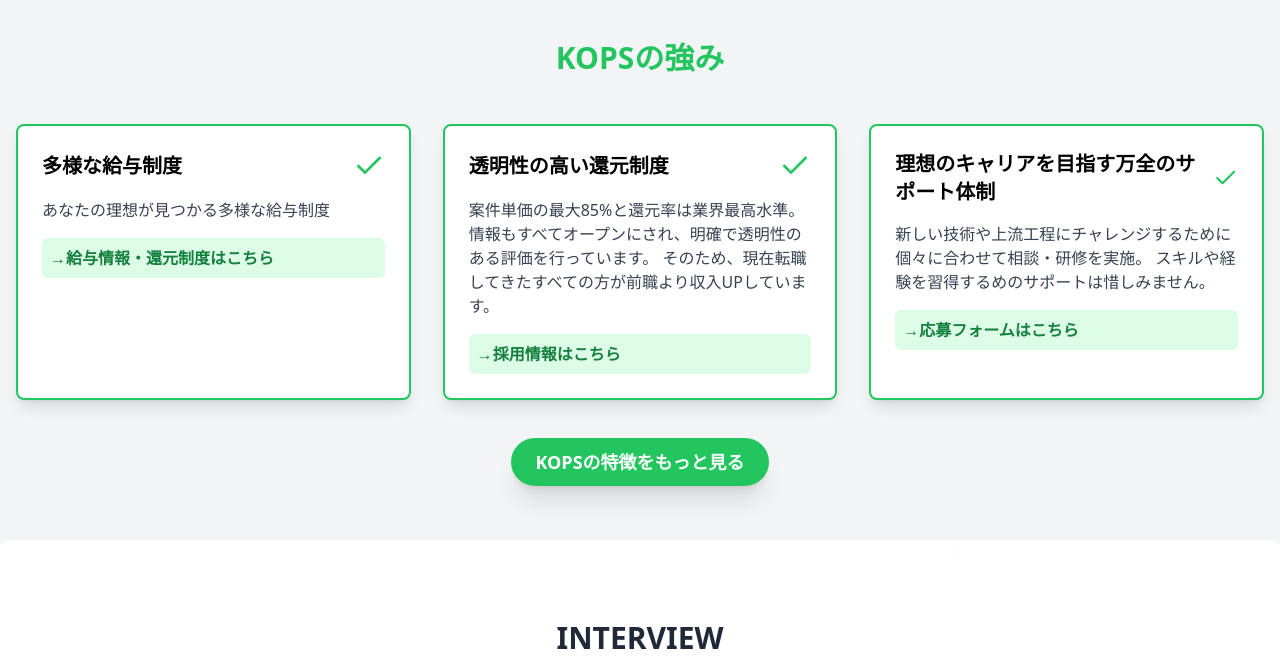
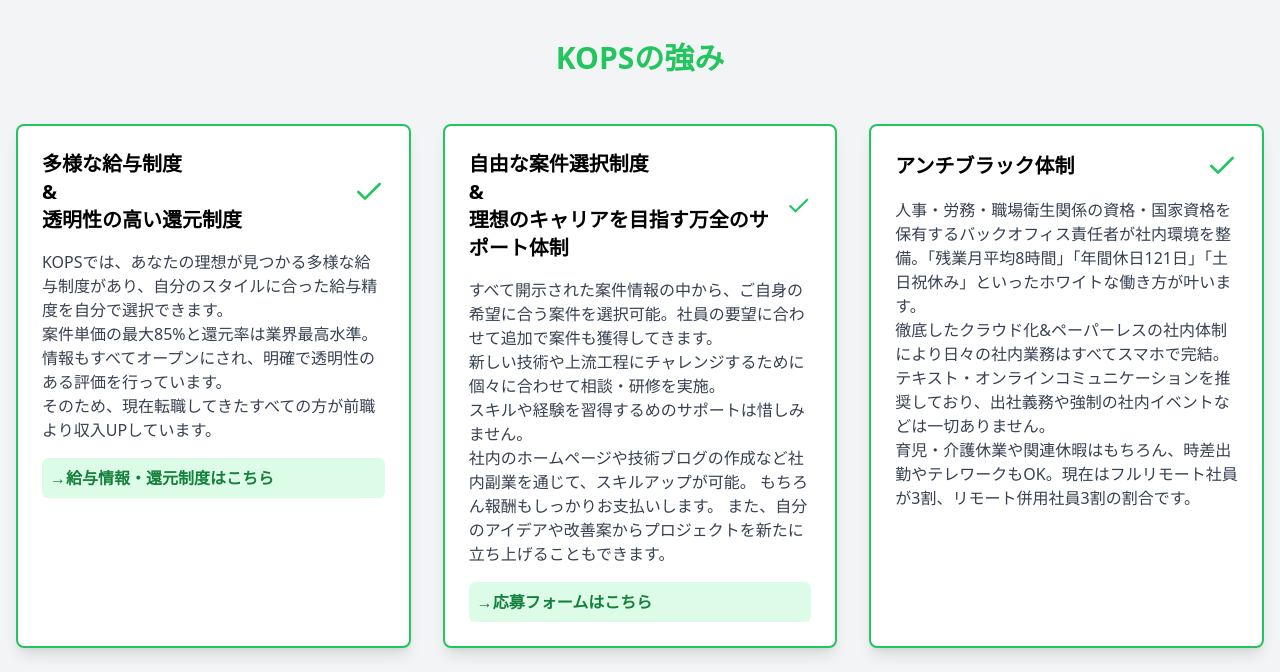
Before and after one commit to h-magome/kops-nuxt-project, a Nuxt app: page / in a window 1280 px wide. Shown: the part 1720-2392 px from the top of the page. Built offline with nearby package versions, Linux system fonts and the light colour scheme.

Commit message:
KOPSの強みをまとめた

```diff
--- a/pages/index.vue
+++ b/pages/index.vue
@@ -112,28 +112,68 @@
       <div class="container mx-auto">
         <h2 class="text-3xl font-bold mb-12 text-center text-green-500">KOPSの強み</h2>
         <div class="grid md:grid-cols-3 gap-8 mb-12">
-          <div v-for="(feature, index) in features" :key="index" class="bg-white p-6 rounded-lg shadow-lg border-2 border-green-500 transform hover:scale-105 transition-transform duration-300">
+          <div class="bg-white p-6 rounded-lg shadow-lg border-2 border-green-500 transform hover:scale-105 transition-transform duration-300">
             <div class="flex items-center justify-between mb-4">
-              <h3 class="text-xl font-semibold">{{ feature.title }}</h3>
+              <h3 class="text-xl font-semibold">多様な給与制度<br>&<br>透明性の高い還元制度</h3>
               <Check class="text-green-500 w-8 h-8" />
             </div>
-            <p class="text-gray-700">{{ feature.description }}</p>
+            <p class="text-gray-700">
+              KOPSでは、あなたの理想が見つかる多様な給与制度があり、自分のスタイルに合った給与精度を自分で選択できます。
+            </p>
+            <p class="text-gray-700">
+              案件単価の最大85%と還元率は業界最高水準。 情報もすべてオープンにされ、明確で透明性のある評価を行っています。
+            </p>
+            <p class="text-gray-700">
+              そのため、現在転職してきたすべての方が前職より収入UPしています。
+            </p>
             <div class="mt-4 bg-green-100 p-2 rounded-md">
               <span class="font-semibold text-green-700">
-                <template v-if="feature.title === '多様な給与制度'">
-                  <a href="#" class="text-green-700 hover:text-green-800">→給与情報・還元制度はこちら</a>
-                </template>
-                <template v-else-if="feature.title === '透明性の高い還元制度'">
-                  <a href="https://jp.indeed.com/cmp/株式会社kops-2/jobs" class="text-green-700 hover:text-green-800">→採用情報はこちら</a>
-                </template>
-                <template v-else-if="feature.title === '理想のキャリアを目指す万全のサポート体制'">
-                  <a href="https://docs.google.com/forms/d/1R6DAChGry9UCcR37jIBMZqHbbYh5HktjKk-aFWmHQM0/edit" class="text-green-700 hover:text-green-800">→応募フォームはこちら</a>
-                </template>
-                <template v-else>
-                  {{ feature.highlight }}
-                </template>
+                <a href="#" class="text-green-700 hover:text-green-800">→給与情報・還元制度はこちら</a>
               </span>
             </div>
+          </div>
+
+          <div class="bg-white p-6 rounded-lg shadow-lg border-2 border-green-500 transform hover:scale-105 transition-transform duration-300">
+            <div class="flex items-center justify-between mb-4">
+              <h3 class="text-xl font-semibold">自由な案件選択制度<br>&<br>理想のキャリアを目指す万全のサポート体制</h3>
+              <Check class="text-green-500 w-8 h-8" />
+            </div>
+            <p class="text-gray-700">
+              すべて開示された案件情報の中から、ご自身の希望に合う案件を選択可能。社員の要望に合わせて追加で案件も獲得してきます。
+            </p>
+            <p class="text-gray-700">
+              新しい技術や上流工程にチャレンジするために個々に合わせて相談・研修を実施。
+            </p>
+            <p class="text-gray-700">
+              スキルや経験を習得するめのサポートは惜しみません。
+            </p>
+            <p class="text-gray-700">
+              社内のホームページや技術ブログの作成など社内副業を通じて、スキルアップが可能。
+              もちろん報酬もしっかりお支払いします。
+              また、自分のアイデアや改善案からプロジェクトを新たに立ち上げることもできます。
+            </p>
+            <div class="mt-4 bg-green-100 p-2 rounded-md">
+              <span class="font-semibold text-green-700">
+                <a href="https://docs.google.com/forms/d/1R6DAChGry9UCcR37jIBMZqHbbYh5HktjKk-aFWmHQM0/edit" class="text-green-700 hover:text-green-800">→応募フォームはこちら</a>
+              </span>
+            </div>
+          </div>
+
+          <div class="bg-white p-6 rounded-lg shadow-lg border-2 border-green-500 transform hover:scale-105 transition-transform duration-300">
+            <div class="flex items-center justify-between mb-4">
+              <h3 class="text-xl font-semibold">アンチブラック体制</h3>
+              <Check class="text-green-500 w-8 h-8" />
+            </div>
+            <p class="text-gray-700">
+              人事・労務・職場衛生関係の資格・国家資格を保有するバックオフィス責任者が社内環境を整備。「残業月平均8時間」「年間休日121日」「土日祝休み」といったホワイトな働き方が叶います。
+            </p>
+            <p class="text-gray-700">
+              徹底したクラウド化&ペーパーレスの社内体制により日々の社内業務はすべてスマホで完結。
+              テキスト・オンラインコミュニケーションを推奨しており、出社義務や強制の社内イベントなどは一切ありません。
+            </p>
+            <p class="text-gray-700">
+              育児・介護休業や関連休暇はもちろん、時差出勤やテレワークもOK。現在はフルリモート社員が3割、リモート併用社員3割の割合です。
+            </p>
           </div>
         </div>
           <div class="text-center">
```
